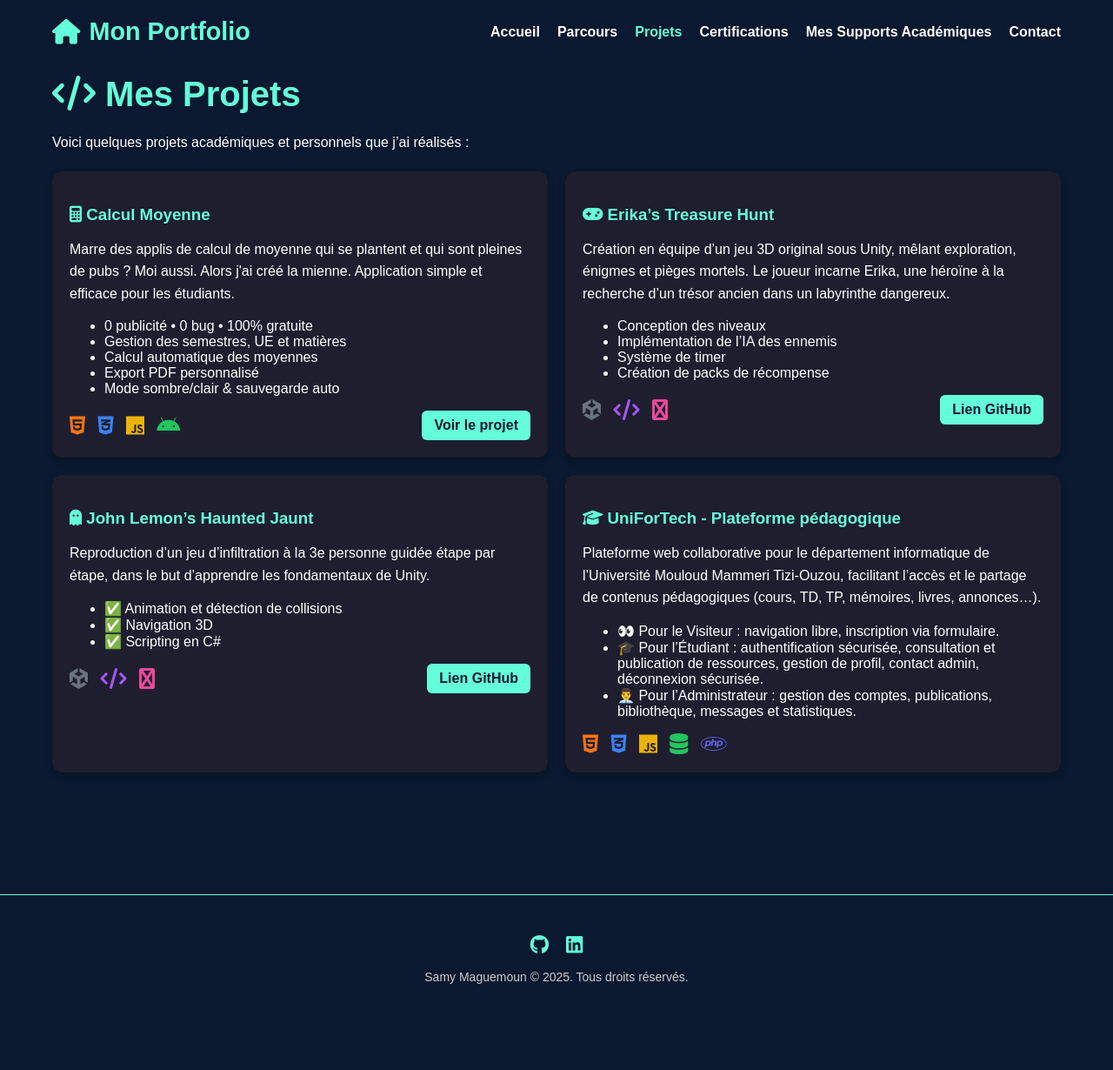
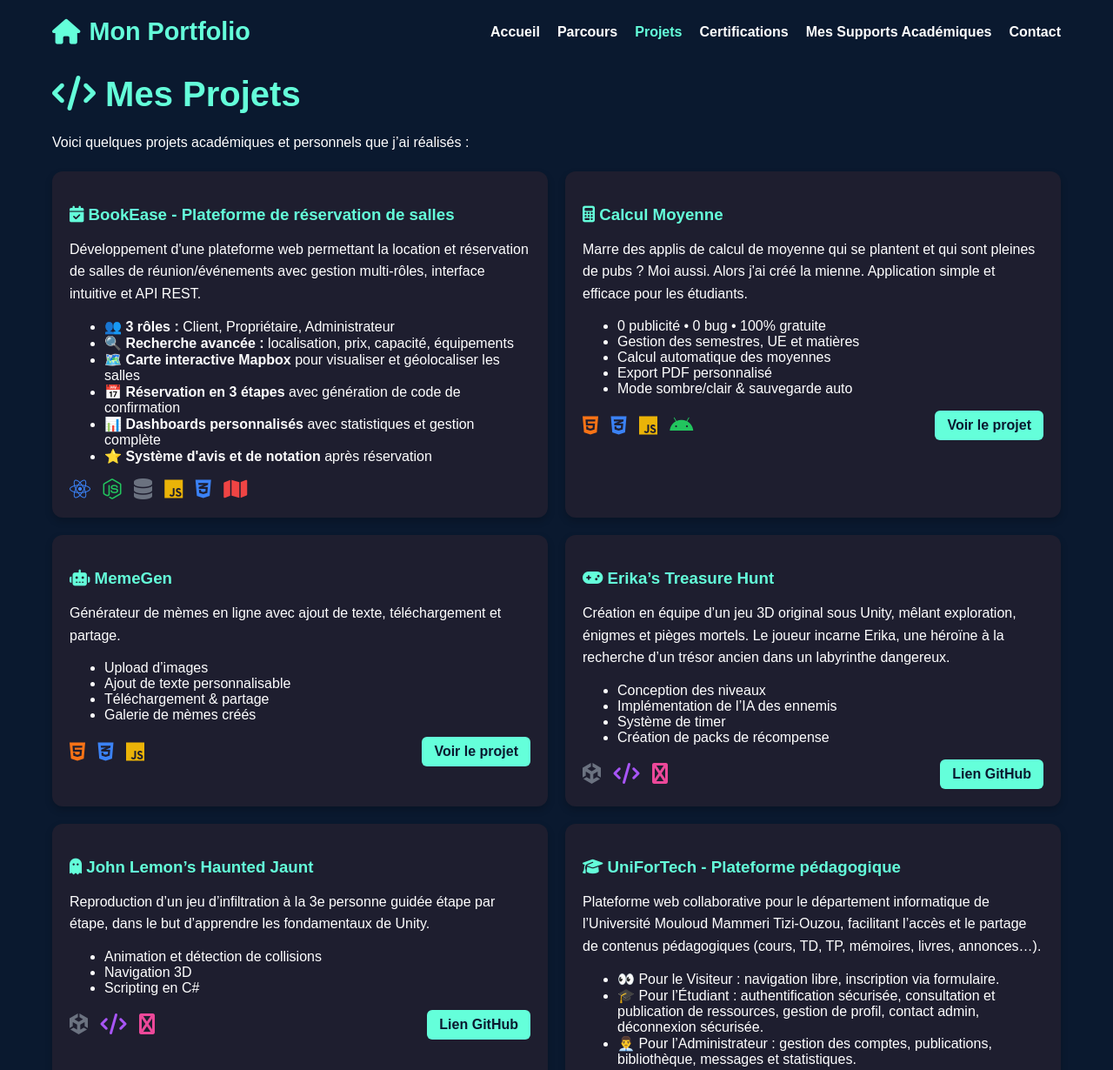
Before and after one commit to samy530/mon_portfolio, a plain HTML site: page pages/projets.html in a window 1280 px wide. Shown: the top 1230 px of the page at 87% size. Before the commit the page ends 1175 px from the top, so only its background shows below. Drawn offline with Linux system fonts and the light colour scheme.

Commit message:
mise à jour

```diff
--- a/pages/projets.html
+++ b/pages/projets.html
@@ -31,12 +31,36 @@
     <a href="./contact.html">Contact</a>
   </nav>
 </header>
-
 <section class="projets">
     <h2><i class="fas fa-code"></i> Mes Projets</h2>
     <p>Voici quelques projets académiques et personnels que j’ai réalisés :</p>
 
     <div class="projets-grid">
+      <div class="projet-card">
+        <h3><i class="fas fa-calendar-check"></i> BookEase - Plateforme de réservation de salles</h3>
+        <p>
+          Développement d'une plateforme web permettant la location et réservation de salles de réunion/événements avec gestion multi-rôles, interface intuitive et API REST.
+        </p>
+        <ul>
+          <li><strong>👥 3 rôles :</strong> Client, Propriétaire, Administrateur</li>
+          <li><strong>🔍 Recherche avancée :</strong> localisation, prix, capacité, équipements</li>
+          <li><strong>🗺️ Carte interactive Mapbox</strong> pour visualiser et géolocaliser les salles</li>
+          <li><strong>📅 Réservation en 3 étapes</strong> avec génération de code de confirmation</li>
+          <li><strong>📊 Dashboards personnalisés</strong> avec statistiques et gestion complète</li>
+          <li><strong>⭐ Système d'avis et de notation</strong> après réservation</li>
+        </ul>
+        <div class="tech-icons">
+          <div>
+            <i class="fa-brands fa-react text-blue"></i>
+            <i class="fa-brands fa-node-js text-green"></i>
+            <i class="fa-solid fa-database text-gray"></i>
+            <i class="fa-brands fa-js text-yellow"></i>
+            <i class="fa-brands fa-css3-alt text-blue"></i>
+            <i class="fa-solid fa-map text-red"></i>
+          </div>
+        </div>
+      </div>
+
       <div class="projet-card">
         <h3><i class="fas fa-calculator"></i> Calcul Moyenne</h3>
         <p>
@@ -60,6 +84,28 @@
           <a href="https://samy530.github.io/calcul-moyenne/" target="_blank" class="btn">Voir le projet</a>
         </div>
       </div>
+
+      <div class="projet-card">
+        <h3><i class="fas fa-robot"></i> MemeGen</h3>
+        <p>
+          Générateur de mèmes en ligne avec ajout de texte, téléchargement et partage.
+        </p>
+        <ul>
+          <li>Upload d’images</li>
+          <li>Ajout de texte personnalisable</li>
+          <li>Téléchargement & partage</li>
+          <li>Galerie de mèmes créés</li>
+        </ul>
+        <div class="tech-icons">
+          <div>
+            <i class="fa-brands fa-html5 text-orange"></i>
+            <i class="fa-brands fa-css3-alt text-blue"></i>
+            <i class="fa-brands fa-js text-yellow"></i>
+          </div>
+          <a href="https://samy530.github.io/meme-generator/" target="_blank" class="btn">Voir le projet</a>
+        </div>
+      </div>
+
       <div class="projet-card">
         <h3><i class="fas fa-gamepad"></i> Erika’s Treasure Hunt</h3>
         <p>
@@ -76,7 +122,7 @@
         <div class="tech-icons">
           <div>
             <i class="fa-brands fa-unity text-gray"></i>
-            <i class="fa-solid fa-code text-purple"></i> <!-- C# -->
+            <i class="fa-solid fa-code text-purple"></i>
             <i class="fa-brands fa-blender text-pink"></i>
           </div>
           <a href="https://github.com/samy530/-Erika-s-treasure-hunt.git" target="_blank" class="btn">Lien GitHub</a>
@@ -90,9 +136,9 @@
           dans le but d’apprendre les fondamentaux de Unity.
         </p>
         <ul>
-          <li>✅ Animation et détection de collisions</li>
-          <li>✅ Navigation 3D</li>
-          <li>✅ Scripting en C#</li>
+          <li>Animation et détection de collisions</li>
+          <li>Navigation 3D</li>
+          <li>Scripting en C#</li>
         </ul>
         <div class="tech-icons">
           <div>
@@ -122,11 +168,8 @@
             <i class="fa-solid fa-database text-green"></i>
             <i class="fa-brands fa-php text-indigo"></i>
           </div>
-    <!--<a href="https://github.com/samy530/UniForTech_PFE_Licence_Informatique.git" target="_blank" class="btn">Lien GitHub</a>-->
         </div>
       </div>
-
-
     </div>
   </section>
 
```
Lines whose indentation alone changed are shown as unchanged.
